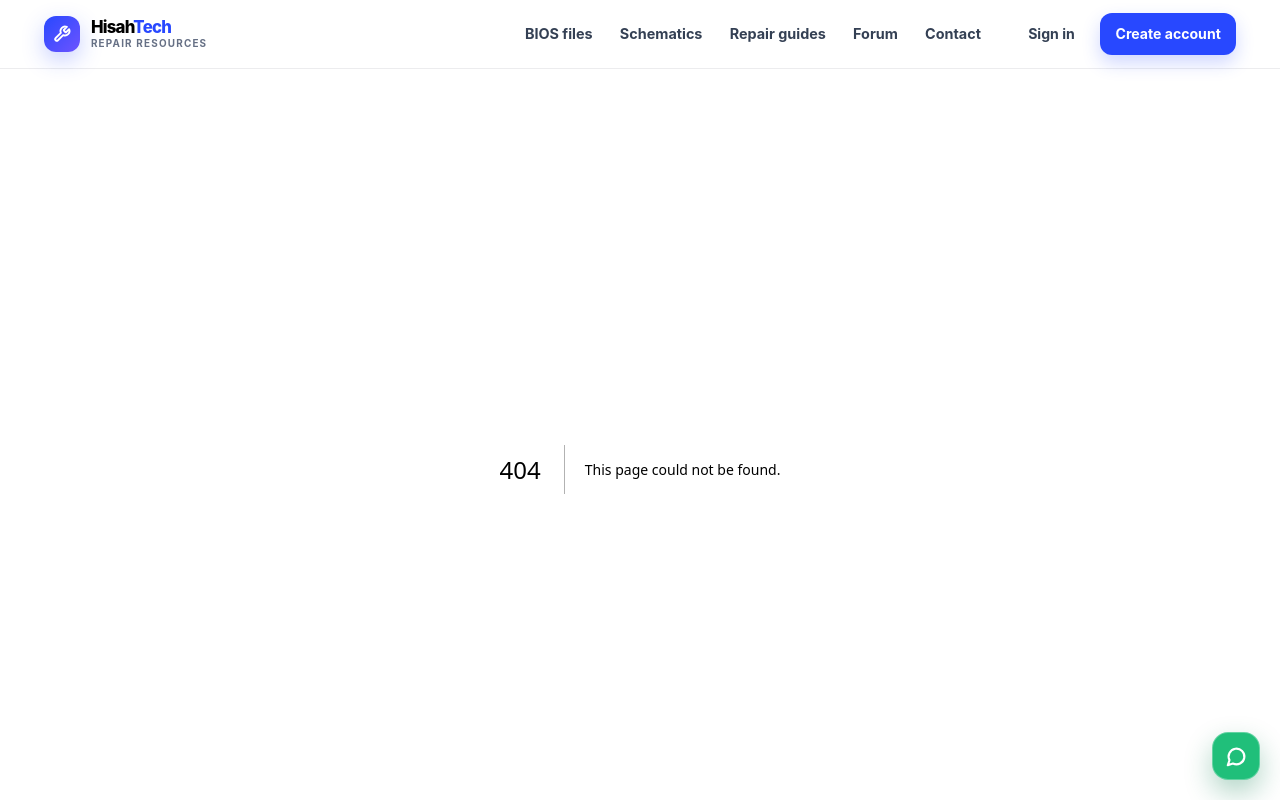
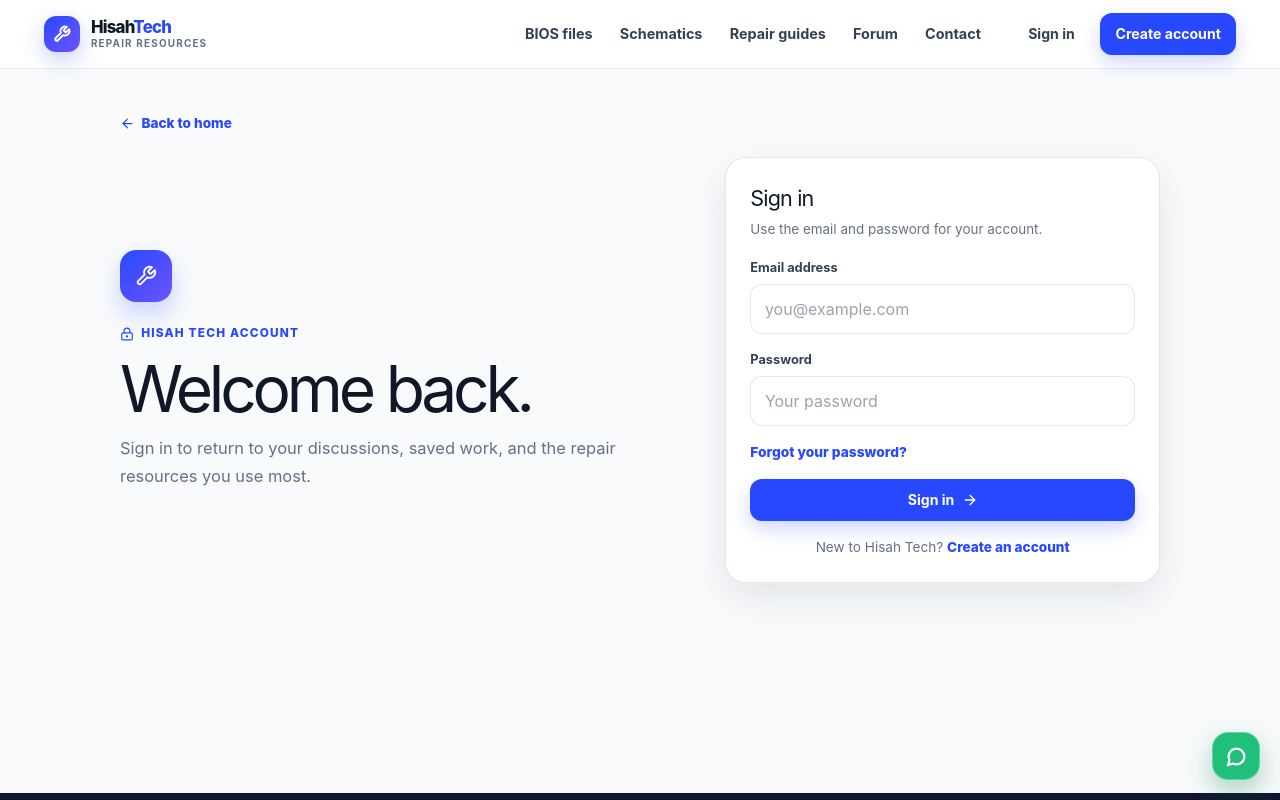
Before and after one commit to emkayty/hisah-tech-remediated, a Next.js app: page /login in a window 1280 px wide. Before the commit this address had no page. Shown: the top 800 px of the page. Built offline with nearby package versions, Linux system fonts and the light colour scheme.

Commit message:
Add sign-in page and forum activity section

```diff
--- a/app/components/SiteFooter.tsx
+++ b/app/components/SiteFooter.tsx
@@ -33,8 +33,8 @@ export default function SiteFooter() {
         <div>
           <h2>Account</h2>
           <ul>
-            <li><Link href="/?auth=signup">Create account</Link></li>
-            <li><Link href="/?auth=login">Sign in</Link></li>
+            <li><Link href="/signup">Create account</Link></li>
+            <li><Link href="/login">Sign in</Link></li>
             <li><Link href="/forgot-password">Password help</Link></li>
             <li><Link href="/contact">Contact us</Link></li>
           </ul>
--- a/app/components/SiteHeader.tsx
+++ b/app/components/SiteHeader.tsx
@@ -40,7 +40,7 @@ export default function SiteHeader() {
         </nav>
 
         <div className="site-header__actions">
-          <Link href="/?auth=login" className="button button--quiet">Sign in</Link>
+          <Link href="/login" className="button button--quiet">Sign in</Link>
           <Link href="/signup" className="button button--primary">Create account</Link>
           <button
             type="button"
@@ -64,7 +64,7 @@ export default function SiteHeader() {
             <Link href="/contact" onClick={closeMenu}>Contact support</Link>
           </nav>
           <div className="mobile-menu__actions">
-            <Link href="/?auth=login" className="button button--secondary" onClick={closeMenu}>Sign in</Link>
+            <Link href="/login" className="button button--secondary" onClick={closeMenu}>Sign in</Link>
             <Link href="/signup" className="button button--primary" onClick={closeMenu}>Create an account</Link>
           </div>
           <p className="mobile-menu__note"><ChevronDown size={15} /> Start with the section that matches your repair.</p>
--- a/app/globals.css
+++ b/app/globals.css
@@ -384,3 +384,24 @@ button:disabled { cursor: not-allowed; opacity: .62; }
   .auth-page__intro h1 { font-size: clamp(2.35rem, 11vw, 3.6rem); }
   .auth-page__card { padding: 1.2rem; }
 }
+
+.forum-activity-section { background: #fff; border-top: 1px solid rgba(16,24,40,.06); border-bottom: 1px solid rgba(16,24,40,.06); }
+.forum-activity__heading { display: flex; flex-wrap: wrap; align-items: center; justify-content: space-between; gap: .25rem 1rem; max-width: 100%; }
+.forum-activity__heading .eyebrow { width: 100%; }
+.forum-activity__heading h2 { margin-right: auto; }
+.forum-activity__heading p { flex: 1 1 280px; max-width: 440px; text-align: right; }
+.forum-activity__grid { display: grid; grid-template-columns: repeat(3, 1fr); gap: .85rem; margin-top: 1.5rem; }
+.forum-activity__card { position: relative; display: flex; min-height: 190px; flex-direction: column; padding: 1.2rem; border: 1px solid var(--line); border-radius: 1rem; background: var(--paper); transition: transform .16s ease, border-color .16s ease, box-shadow .16s ease; }
+.forum-activity__card:hover { transform: translateY(-3px); border-color: rgba(40,72,255,.25); box-shadow: var(--shadow-md); }
+.forum-activity__card > span { color: var(--primary); font-size: .7rem; font-weight: 850; letter-spacing: .08em; text-transform: uppercase; }
+.forum-activity__card h3 { margin: .45rem 0 .45rem; letter-spacing: -.03em; font-size: 1rem; }
+.forum-activity__card p { display: -webkit-box; margin: 0; overflow: hidden; color: var(--muted); font-size: .84rem; line-height: 1.5; -webkit-box-orient: vertical; -webkit-line-clamp: 3; }
+.forum-activity__card small { margin-top: auto; padding-top: .8rem; color: var(--muted); font-size: .72rem; }
+.forum-activity__card > svg { position: absolute; right: 1.2rem; bottom: 1.2rem; color: var(--primary); }
+.forum-activity__status, .forum-activity__empty { display: flex; align-items: center; justify-content: space-between; gap: 1rem; margin-top: 1.5rem; padding: 1.2rem; border: 1px solid var(--line); border-radius: 1rem; color: var(--muted); background: #f8f9fd; }
+.forum-activity__status--error { color: #8f1811; background: #fff8f7; border-color: rgba(180,35,24,.16); }
+.forum-activity__status a { display: inline-flex; align-items: center; gap: .35rem; color: var(--primary); font-weight: 800; white-space: nowrap; }
+.forum-activity__empty h3 { margin: 0 0 .35rem; color: var(--ink); font-size: 1rem; }
+.forum-activity__empty p { margin: 0; color: var(--muted); font-size: .85rem; line-height: 1.55; }
+@media (max-width: 900px) { .forum-activity__grid { grid-template-columns: 1fr; } .forum-activity__heading p { text-align: left; } }
+@media (max-width: 620px) { .forum-activity__status, .forum-activity__empty { align-items: flex-start; flex-direction: column; } }
--- /dev/null
+++ b/app/login/page.tsx
@@ -0,0 +1,63 @@
+'use client';
+
+import Link from 'next/link';
+import { useRouter } from 'next/navigation';
+import { useState } from 'react';
+import { ArrowLeft, ArrowRight, LockKeyhole, Wrench } from 'lucide-react';
+
+export default function LoginPage() {
+  const router = useRouter();
+  const [submitting, setSubmitting] = useState(false);
+  const [error, setError] = useState('');
+
+  async function handleSubmit(event: React.FormEvent<HTMLFormElement>) {
+    event.preventDefault();
+    setSubmitting(true);
+    setError('');
+    const form = new FormData(event.currentTarget);
+
+    try {
+      const response = await fetch('/api/auth/login', {
+        method: 'POST',
+        headers: { 'Content-Type': 'application/json' },
+        body: JSON.stringify({ email: String(form.get('email') || ''), password: String(form.get('password') || '') }),
+      });
+      const data = await response.json();
+      if (!response.ok) {
+        setError(data.error || 'The email or password is not correct. Please try again.');
+        return;
+      }
+      router.replace('/dashboard');
+      router.refresh();
+    } catch {
+      setError('A network issue interrupted the request. Please try again.');
+    } finally {
+      setSubmitting(false);
+    }
+  }
+
+  return (
+    <div className="auth-page page-shell">
+      <div className="auth-page__back"><Link href="/"><ArrowLeft size={15} /> Back to home</Link></div>
+      <section className="auth-page__layout auth-page__layout--login">
+        <div className="auth-page__intro">
+          <span className="auth-page__mark"><Wrench size={22} /></span>
+          <span className="eyebrow"><LockKeyhole size={14} /> Hisah Tech account</span>
+          <h1>Welcome back.</h1>
+          <p>Sign in to return to your discussions, saved work, and the repair resources you use most.</p>
+        </div>
+        <div className="auth-page__card">
+          <div className="auth-page__card-heading"><h2>Sign in</h2><p>Use the email and password for your account.</p></div>
+          {error && <div className="form-error" role="alert">{error}</div>}
+          <form className="auth-form" onSubmit={handleSubmit}>
+            <label><span className="form-label">Email address</span><input className="form-control" name="email" type="email" autoComplete="email" placeholder="you@example.com" required /></label>
+            <label><span className="form-label">Password</span><input className="form-control" name="password" type="password" autoComplete="current-password" placeholder="Your password" required /></label>
+            <Link href="/forgot-password" className="resource-card__link">Forgot your password?</Link>
+            <button className="button button--primary" type="submit" disabled={submitting}>{submitting ? 'Signing in…' : 'Sign in'} <ArrowRight size={16} /></button>
+          </form>
+          <p className="auth-page__switch">New to Hisah Tech? <Link href="/signup">Create an account</Link></p>
+        </div>
+      </section>
+    </div>
+  );
+}
--- a/app/page.tsx
+++ b/app/page.tsx
@@ -19,6 +19,7 @@ import {
 
 type AuthMode = 'login' | 'signup';
 type CurrentUser = { email: string; name?: string | null; username?: string | null };
+type ForumThreadPreview = { id: number; title: string; body: string; category_name: string; author_name: string; reply_count: number; updated_at: string };
 
 const resources = [
   {
@@ -51,9 +52,16 @@ export default function HomePage() {
   const [currentUser, setCurrentUser] = useState<CurrentUser | null>(null);
   const [authError, setAuthError] = useState('');
   const [submitting, setSubmitting] = useState(false);
+  const [forumThreads, setForumThreads] = useState<ForumThreadPreview[]>([]);
+  const [forumLoading, setForumLoading] = useState(true);
+  const [forumError, setForumError] = useState('');
 
   useEffect(() => {
     void checkAuth();
+  }, []);
+
+  useEffect(() => {
+    void loadForumActivity();
   }, []);
 
   useEffect(() => {
@@ -72,6 +80,19 @@ export default function HomePage() {
       if (data.user) setCurrentUser(data.user);
     } catch {
       // Visitors can use the resource library without signing in.
+    }
+  }
+
+  async function loadForumActivity() {
+    try {
+      const response = await fetch('/api/forum/threads', { cache: 'no-store' });
+      if (!response.ok) throw new Error('We could not load recent discussions.');
+      const data = await response.json();
+      setForumThreads(Array.isArray(data) ? data.slice(0, 3) : []);
+    } catch (cause) {
+      setForumError(cause instanceof Error ? cause.message : 'We could not load recent discussions.');
+    } finally {
+      setForumLoading(false);
     }
   }
 
@@ -184,6 +205,17 @@ export default function HomePage() {
         </div>
       </section>
 
+      <section className="forum-activity-section">
+        <div className="page-shell">
+          <div className="section-heading forum-activity__heading">
+            <span className="eyebrow"><MessageCircle size={14} /> From the forum</span>
+            <h2>Recent repair conversations.</h2>
+            <p>See what people are working through, or start a discussion with the details you have.</p>
+          </div>
+          {forumLoading ? <div className="forum-activity__status">Loading recent discussions…</div> : forumError ? <div className="forum-activity__status forum-activity__status--error" role="status">{forumError} <Link href="/forum">Open the forum <ArrowRight size={15} /></Link></div> : forumThreads.length === 0 ? <div className="forum-activity__empty"><div><h3>No discussions yet.</h3><p>Be the first to ask a repair question. Include the model, symptoms, measurements, and steps already tried.</p></div><Link href="/forum" className="button button--primary">Open the forum <ArrowRight size={16} /></Link></div> : <div className="forum-activity__grid">{forumThreads.map((thread) => <Link href={`/forum/${thread.id}`} className="forum-activity__card" key={thread.id}><span>{thread.category_name}</span><h3>{thread.title}</h3><p>{thread.body}</p><small>{thread.author_name} · {thread.reply_count} {thread.reply_count === 1 ? 'reply' : 'replies'}</small><ArrowRight size={16} /></Link>)}</div>}
+        </div>
+      </section>
+
       <section className="page-shell" aria-labelledby="library-status-heading">
         <div className="empty-state">
           <div>
```
